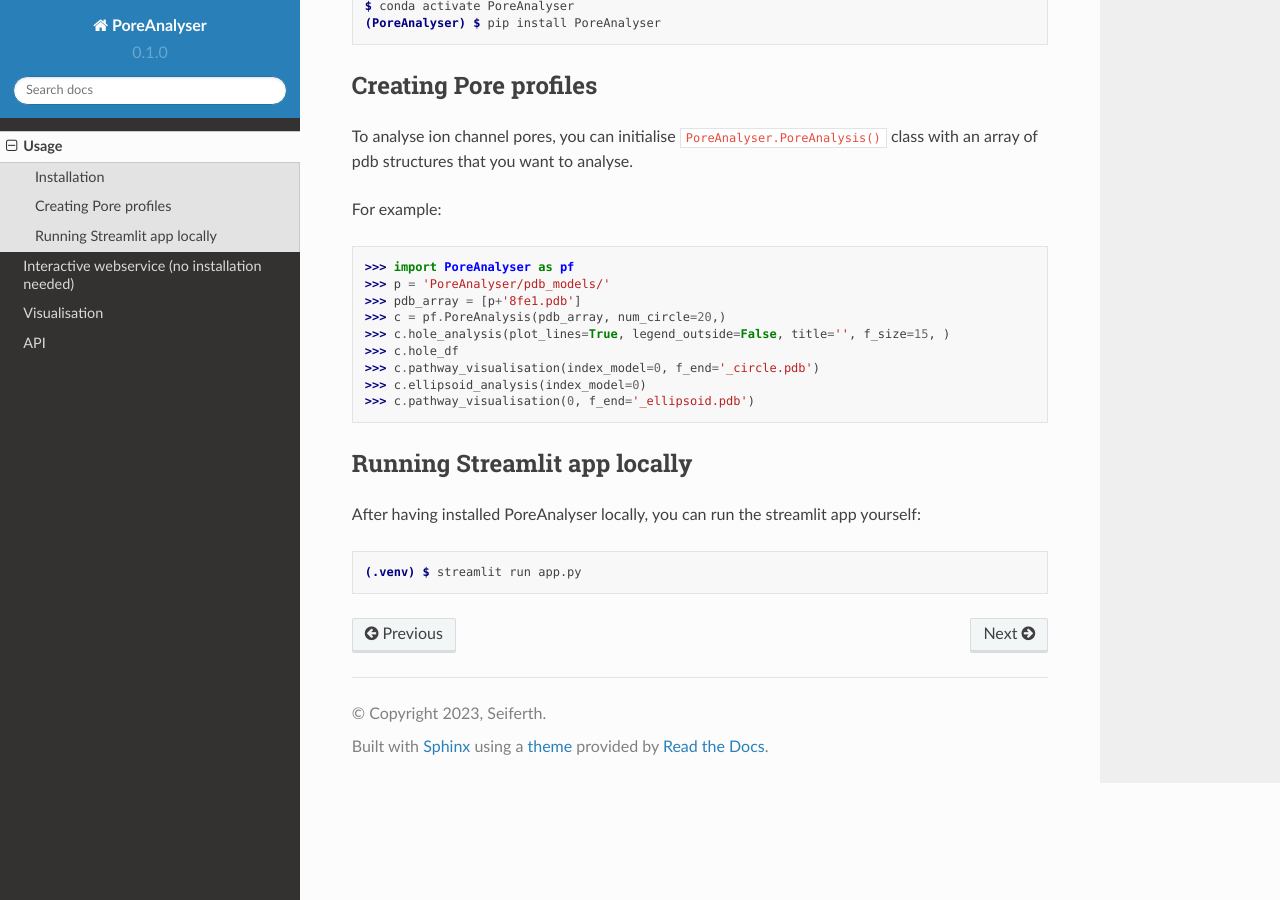
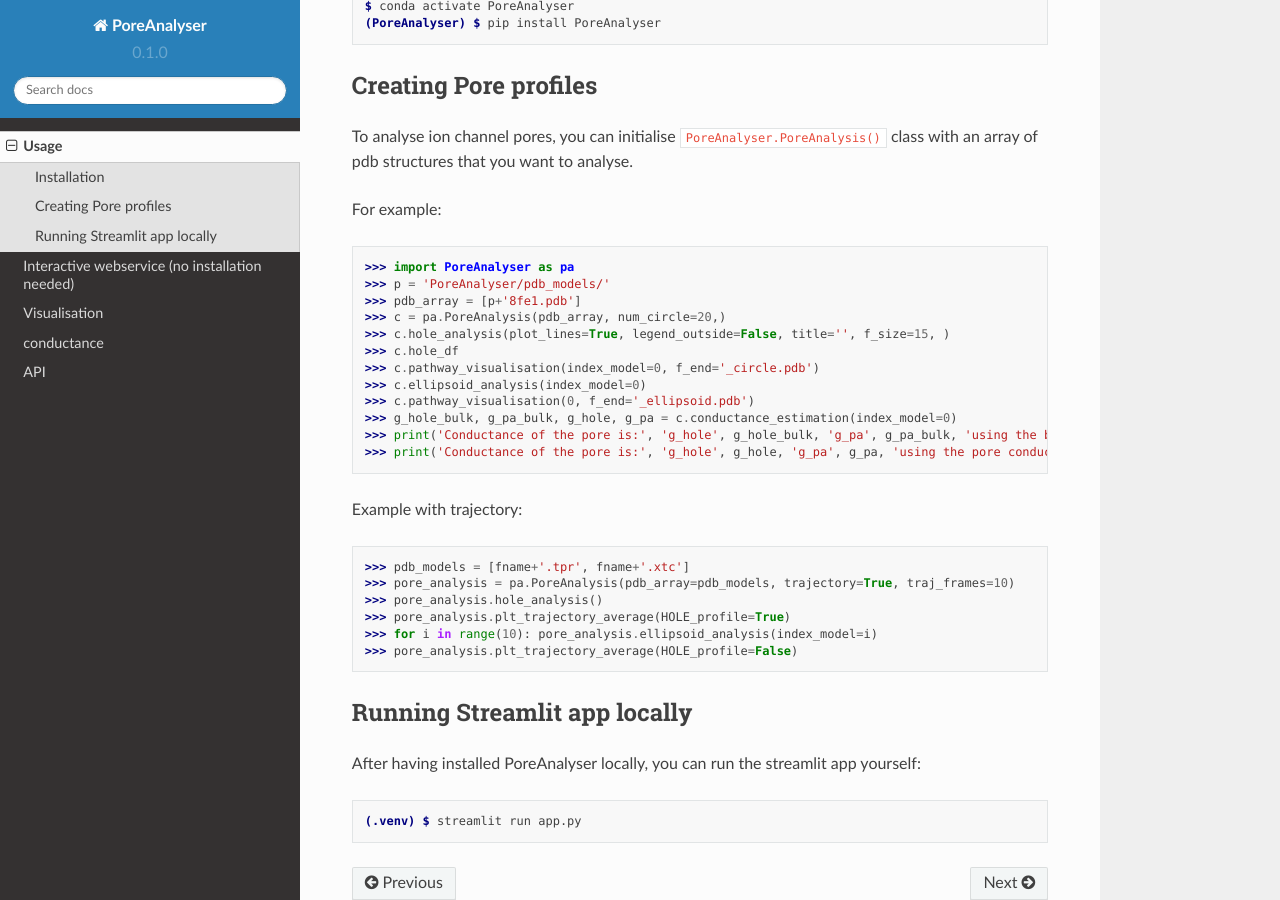
Before and after one commit to DSeiferth/PoreAnalyser, a Sphinx documentation site: the page built from docs/source/usage.rst, in a window 1280 px wide and 900 px high, scrolled down 434 px. Built offline with Sphinx 7.4.7 and the Read the Docs theme 2.0.0, drawn with Linux system fonts in a browser that asks for light colours.

Commit message:
add conductance to documentation

```diff
--- a/docs/source/usage.rst
+++ b/docs/source/usage.rst
@@ -30,15 +30,27 @@ with an array of pdb structures that you want to analyse.
 
 For example:
 
->>> import PoreAnalyser as pf
+>>> import PoreAnalyser as pa
 >>> p = 'PoreAnalyser/pdb_models/'
 >>> pdb_array = [p+'8fe1.pdb']
->>> c = pf.PoreAnalysis(pdb_array, num_circle=20,)
+>>> c = pa.PoreAnalysis(pdb_array, num_circle=20,)
 >>> c.hole_analysis(plot_lines=True, legend_outside=False, title='', f_size=15, )
 >>> c.hole_df
 >>> c.pathway_visualisation(index_model=0, f_end='_circle.pdb')
 >>> c.ellipsoid_analysis(index_model=0)
 >>> c.pathway_visualisation(0, f_end='_ellipsoid.pdb')
+>>> g_hole_bulk, g_pa_bulk, g_hole, g_pa = c.conductance_estimation(index_model=0)
+>>> print('Conductance of the pore is:', 'g_hole', g_hole_bulk, 'g_pa', g_pa_bulk, 'using the bulk conductivity')
+>>> print('Conductance of the pore is:', 'g_hole', g_hole, 'g_pa', g_pa, 'using the pore conductivity model')
+
+Example with trajectory:
+
+>>> pdb_models = [fname+'.tpr', fname+'.xtc']
+>>> pore_analysis = pa.PoreAnalysis(pdb_array=pdb_models, trajectory=True, traj_frames=10)
+>>> pore_analysis.hole_analysis()
+>>> pore_analysis.plt_trajectory_average(HOLE_profile=True)
+>>> for i in range(10): pore_analysis.ellipsoid_analysis(index_model=i)
+>>> pore_analysis.plt_trajectory_average(HOLE_profile=False)
 
 Running Streamlit app locally
 ------------------------------
--- a/docs/source/visualisation.rst
+++ b/docs/source/visualisation.rst
@@ -37,6 +37,7 @@ VMD
 ----
 Script: visualise_pathway_hole.tcl
 Inputs: pdb and vmd file
+
 >>> vmd -e visualise_pathway_hole.tcl -args 7tu9_aligned_z.pdb 7tu9_aligned_z.vmd
 
 
```
Also changed, not shown: docs/source/conductance.rst (added, +33 -0 lines), docs/source/index.rst (+6 -1 lines), 1 other file.
